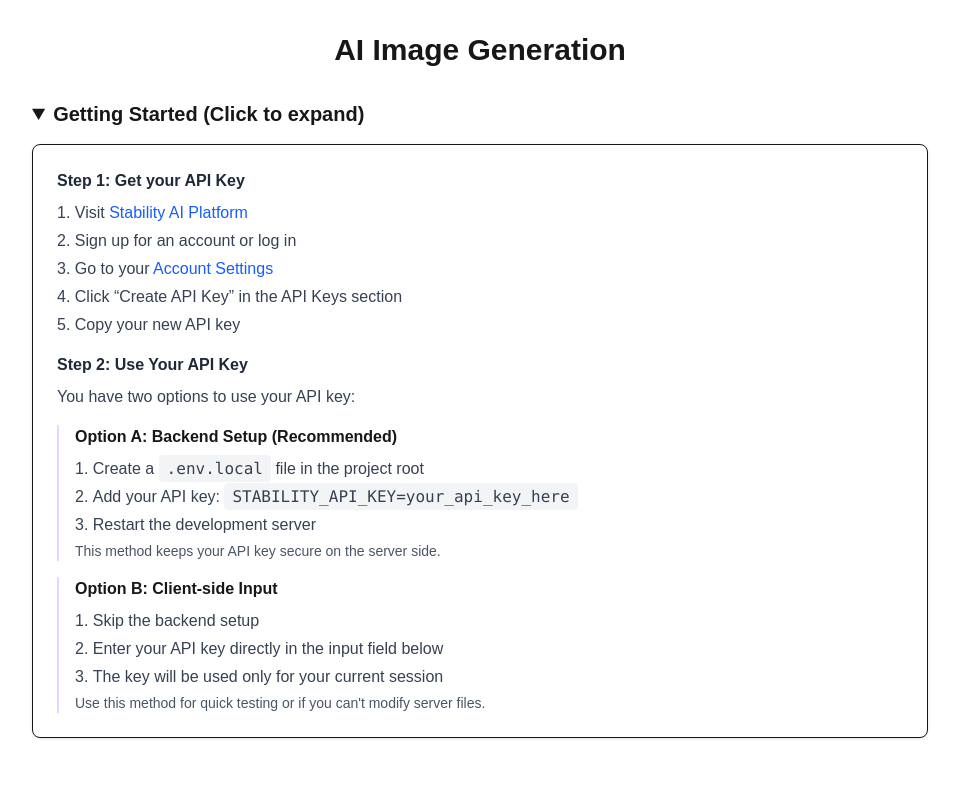
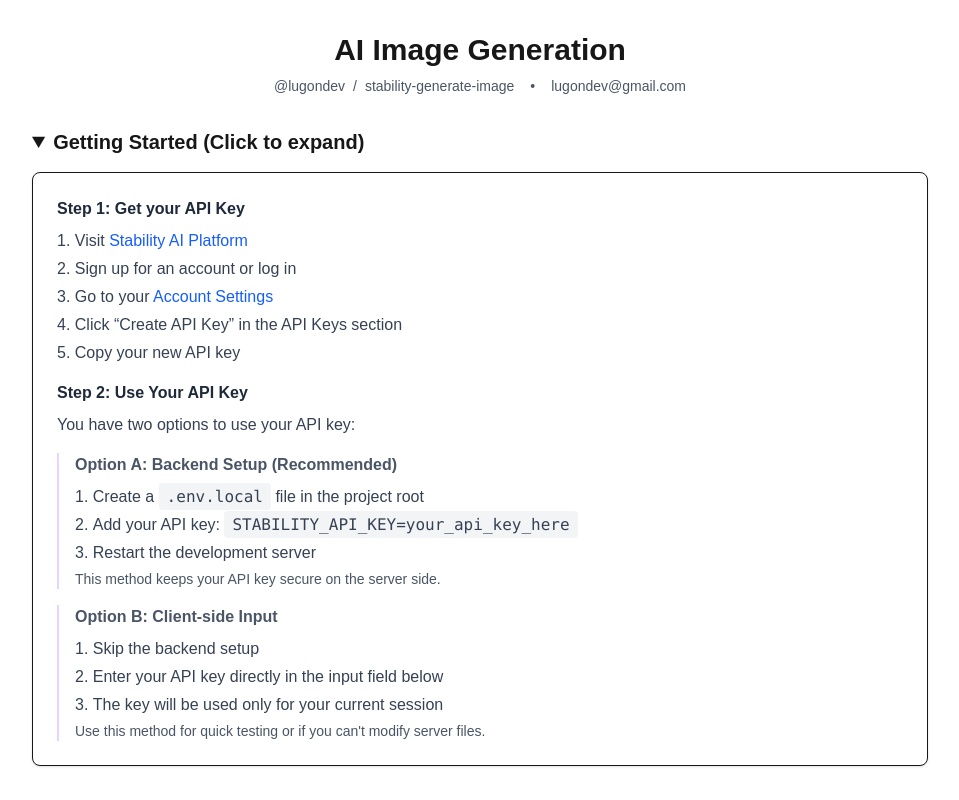
Before and after one commit to lugondev/stability-generate-image, a Next.js app: page / in a window 1280 px wide. Both pictures are taken after a click on the heading "Getting Started (Click to expand)". Shown: the top 800 px of the page, without its empty margins (160-1119 px from the left). Built offline with nearby package versions, Linux system fonts and the light colour scheme; no server answers.

Commit message:
style: move credit info from footer to header

```diff
--- a/src/app/page.tsx
+++ b/src/app/page.tsx
@@ -2,8 +2,26 @@ import ImageUploader from './components/ImageUploader'
 
 export default function Home() {
 	return (
+		<>
 			<main className='flex min-h-screen flex-col items-center p-8 gap-8'>
+				<div className='w-full max-w-4xl flex flex-col items-center gap-2'>
 					<h1 className='text-3xl font-bold'>AI Image Generation</h1>
+					<div className='flex items-center gap-4 text-sm text-gray-600'>
+						<div className='flex items-center gap-2'>
+							<a href='https://github.com/lugondev' className='hover:text-gray-900 transition-colors' target='_blank' rel='noopener noreferrer'>
+								@lugondev
+							</a>
+							<span>/</span>
+							<a href='https://github.com/lugondev/stability-generate-image' className='hover:text-gray-900 transition-colors' target='_blank' rel='noopener noreferrer'>
+								stability-generate-image
+							</a>
+						</div>
+						<span>•</span>
+						<a href='mailto:lugondev@gmail.com' className='hover:text-gray-900 transition-colors'>
+							lugondev@gmail.com
+						</a>
+					</div>
+				</div>
 
 				<section className='w-full max-w-4xl'>
 					<details className='mb-8'>
@@ -36,7 +54,7 @@ export default function Home() {
 									<p className='text-gray-700'>You have two options to use your API key:</p>
 
 									<div className='pl-4 border-l-2 border-purple-200'>
-									<h4 className='font-semibold mb-2'>Option A: Backend Setup (Recommended)</h4>
+										<h4 className='font-semibold mb-2 text-gray-600'>Option A: Backend Setup (Recommended)</h4>
 										<ol className='list-decimal list-inside space-y-1 text-gray-700'>
 											<li>
 												Create a <code className='bg-gray-100 px-2 py-1 rounded'>.env.local</code> file in the project root
@@ -50,7 +68,7 @@ export default function Home() {
 									</div>
 
 									<div className='pl-4 border-l-2 border-purple-200'>
-									<h4 className='font-semibold mb-2'>Option B: Client-side Input</h4>
+										<h4 className='font-semibold mb-2 text-gray-600'>Option B: Client-side Input</h4>
 										<ol className='list-decimal list-inside space-y-1 text-gray-700'>
 											<li>Skip the backend setup</li>
 											<li>Enter your API key directly in the input field below</li>
@@ -71,5 +89,6 @@ export default function Home() {
 					</div>
 				</section>
 			</main>
+		</>
 	)
 }
```
Lines whose indentation alone changed are shown as unchanged.
